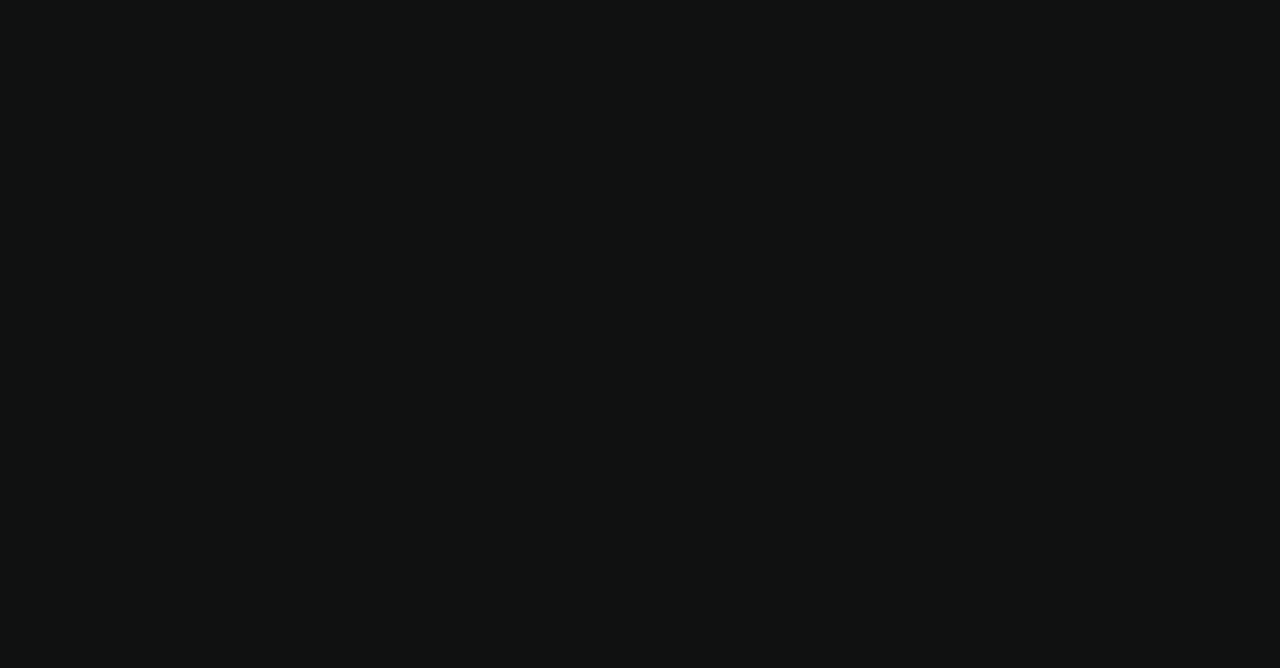
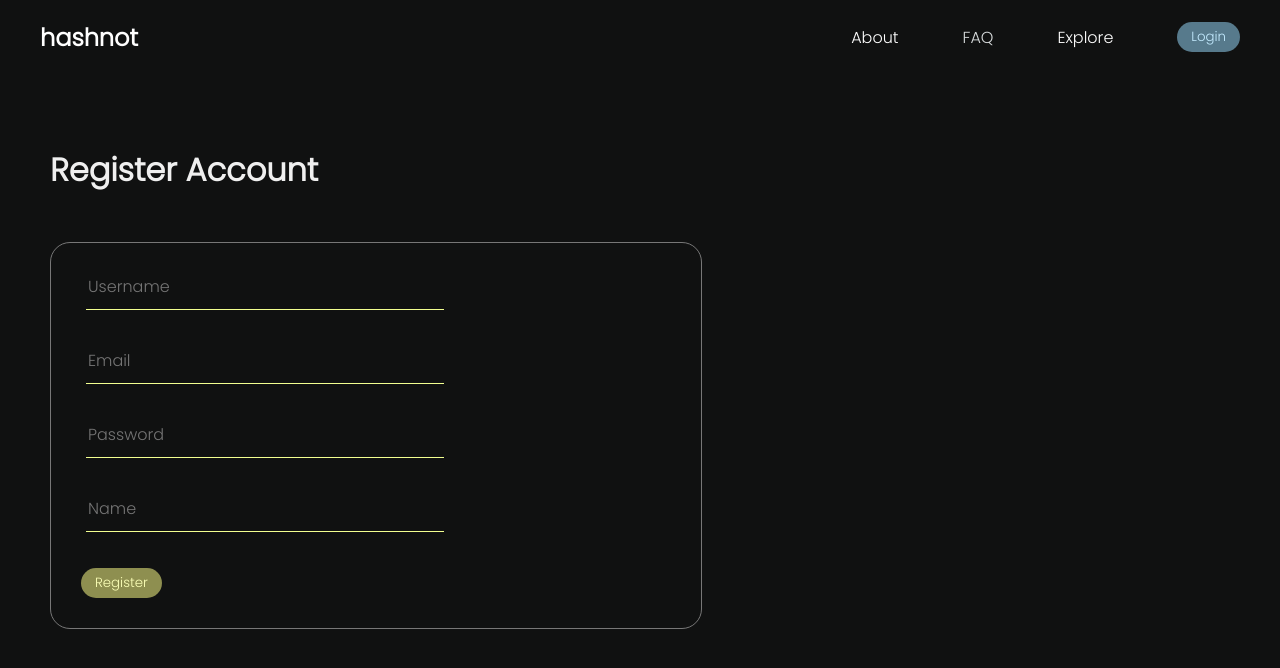
Before and after one commit to ag-wnl/hashnot, a React (Create React App) app: page /register in a window 1280 px wide. Before the commit this address had no page. Shown: the top 668 px of the page. Built offline with nearby package versions, Linux system fonts and the light colour scheme.

Commit message:
User authentication with backend

```diff
--- a/package.json
+++ b/package.json
@@ -4,11 +4,13 @@
   "private": true,
   "dependencies": {
     "@auth0/auth0-react": "^2.2.1",
+    "@auth0/auth0-spa-js": "^2.1.2",
     "@shopify/polaris": "^11.13.0",
     "@shopify/polaris-icons": "^7.8.1",
     "@testing-library/jest-dom": "^5.17.0",
     "@testing-library/react": "^13.4.0",
     "@testing-library/user-event": "^13.5.0",
+    "axios": "^1.5.0",
     "react": "^18.2.0",
     "react-dom": "^18.2.0",
     "react-icons": "^4.10.1",
--- a/src/App.css
+++ b/src/App.css
@@ -136,3 +136,24 @@
   display: flex;
   flex-direction: column;
 }
+
+
+.register-card {
+  margin-top: 3rem;
+  padding: 30px;
+  display: flex;
+  flex-direction: column;
+  justify-content: center;
+  align-items: flex-start;
+  gap: 2.3rem;
+  border: 1px solid rgb(119, 119, 119);
+  border-radius: 20px;
+  max-width: 50%;
+}
+
+.register-field {
+  display: flex;
+  padding-bottom: 10px;
+  border-bottom: 1px solid rgb(242, 255, 144);
+  width: 60%;
+}
--- a/src/App.js
+++ b/src/App.js
@@ -4,6 +4,8 @@ import Home from './pages/Home';
 import Account from './pages/Account';
 import About from './pages/About';
 import Explore from './pages/Explore';
+import Register from './pages/Register';
+import Login from './pages/Login';
 
 function App() {
   return (
@@ -16,6 +18,8 @@ function App() {
               <Route path='/about' element = {<About />} />
               <Route path='/account' element = {<Account />} />
               <Route path='/explore' element = {<Explore />} />
+              <Route path='/register' element = {<Register />} />
+              <Route path='/login' element = {<Login />} />
             </Routes>
           </BrowserRouter>
       </div>
--- /dev/null
+++ b/src/context/authContext.js
@@ -0,0 +1,28 @@
+import axios from "axios";
+import { createContext, useEffect, useState } from "react";
+
+export const AuthContext = createContext();
+
+export const AuthContextProvider = ({ children }) => {
+  const [currentUser, setCurrentUser] = useState(
+    JSON.parse(localStorage.getItem("user")) || null
+  );
+
+  const login = async (inputs) => {
+    const res = await axios.post("http://localhost:8800/api/auth/login", inputs, {
+      withCredentials: true,
+    });
+
+    setCurrentUser(res.data)
+  };
+
+  useEffect(() => {
+    localStorage.setItem("user", JSON.stringify(currentUser));
+  }, [currentUser]);
+
+  return (
+    <AuthContext.Provider value={{ currentUser, login }}>
+      {children}
+    </AuthContext.Provider>
+  );
+};
--- a/src/index.js
+++ b/src/index.js
@@ -3,18 +3,25 @@ import ReactDOM from 'react-dom/client';
 import './index.css';
 import App from './App';
 import { Auth0Provider } from '@auth0/auth0-react';
+import { AuthContextProvider } from "./context/authContext";
 
 
 
 const root = ReactDOM.createRoot(document.getElementById('root'));
 root.render(
-  <Auth0Provider
-      domain="dev-04wzgolmui7x1o88.us.auth0.com"
-      clientId="nB9iSelCY6IsFiw2Lb0bbz4fWS9ZzWWN"
-      authorizationParams={{
-        redirect_uri: window.location.origin
-      }}
-    >
+    <AuthContextProvider>
       <App />
-    </Auth0Provider>
+    </AuthContextProvider>
+
 );
+
+
+// <Auth0Provider
+// domain="dev-04wzgolmui7x1o88.us.auth0.com"
+// clientId="nB9iSelCY6IsFiw2Lb0bbz4fWS9ZzWWN"
+// authorizationParams={{
+//   redirect_uri: window.location.origin
+// }}
+// >
+// <App />
+// </Auth0Provider>
--- a/src/pages/Account.js
+++ b/src/pages/Account.js
@@ -1,15 +1,21 @@
-
+import React, { useEffect, useState } from "react";
+import axios from "axios";
 import '../App.css';
 import { useAuth0 } from "@auth0/auth0-react";
 import Navbar from '../components/Navbar';
 import '../components/component.css'
 
+
 function Account() {
 
-    const {loginWithRedirect, logout, user, isAuthenticated, isLoading } = useAuth0();
+    const {loginWithRedirect, logout, user, isAuthenticated, isLoading, getIdTokenClaims } = useAuth0();
+
+    //fetching user data from backend:
+
 
     return (
         <>
+
             <Navbar />
             <div class = 'account-head'>
                 <h1>Account</h1>
@@ -20,11 +26,13 @@ function Account() {
                         <img src={user.picture} alt={user.name} class = 'card-pfp' />
                         <span>{user.name}</span>
                         <span>{user.email}</span>
+                        <span>{user.nickname}</span>
                     </div>
                 </div>
                 <button
                     onClick={() => logout({ logoutParams: { returnTo: window.location.origin } })}
-                    class = 'login-btn'>Logout</button>
+                    class = 'login-btn'>Logout
+                </button>
 
             </div>
         </>
--- /dev/null
+++ b/src/pages/Login.js
@@ -0,0 +1,55 @@
+import Navbar from "../components/Navbar";
+import '../App.css';
+import { useContext, useState } from "react";
+import axios from "axios";
+import { AuthContext } from "../context/authContext";
+import { useNavigate } from "react-router-dom";
+
+function Login() {
+
+    const [inputs, setInputs] = useState({
+        username: "",
+        password: "",
+    });
+    const [err, setErr] = useState(null);
+
+    const navigate = useNavigate()
+
+    const handleChange = (e) => {
+        setInputs((prev) => ({ ...prev, [e.target.name]: e.target.value }));
+    };
+
+    const {login} = useContext(AuthContext);
+
+    const handleLogin = async (e) => {
+        e.preventDefault();
+
+        try{
+            await login(inputs);
+            navigate("/")
+        }catch(err) {
+            setErr(err.response.data);
+        }
+    }
+
+    return (
+        <>
+            <Navbar />
+            <div class = 'account-head'>
+                <h1>Login to your Account</h1>
+
+                <form class = 'register-card'>
+                        <input class='register-field' type="text" placeholder="Username" name="username" onChange={handleChange}/>
+
+                        <input class='register-field' type="password" placeholder="Password" name="password" onChange={handleChange}/>
+
+                        {/* {err && err} */}
+                        <button class="create-btn" onClick={handleLogin}>Login</button>
+                </form>
+
+            </div>
+        </>
+    )
+}
+
+export default Login;
--- /dev/null
+++ b/src/pages/Register.js
@@ -0,0 +1,52 @@
+import Navbar from "../components/Navbar";
+import '../App.css';
+import { useState } from "react";
+import axios from "axios";
+
+function Register() {
+
+    const [inputs, setInputs] = useState({
+        username: "",
+        email: "",
+        password: "",
+        name: "",
+    });
+    const [err, setErr] = useState(null);
+
+
+    const handleChange = (e) => {
+        setInputs((prev) => ({ ...prev, [e.target.name]: e.target.value }));
+    };
+
+    const handleClick = async e => {
+        e.preventDefault()
+
+        try{
+            await axios.post("http://localhost:8800/api/auth/register", inputs)
+        }catch(err){
+            setErr(err.response.data);
+        }
+
+    }
+
+    return (
+        <>
+            <Navbar />
+            <div class = 'account-head'>
+                <h1>Register Account</h1>
+
+                <form class = 'register-card'>
+                        <input class='register-field' type="text" placeholder="Username" name="username" onChange={handleChange}/>
+                        <input class='register-field' type="email" placeholder="Email" name="email" onChange={handleChange}/>
+                        <input class='register-field' type="password" placeholder="Password" name="password" onChange={handleChange}/>
+                        <input class='register-field' type="text" placeholder="Name" name="name" onChange={handleChange}/>
+                        {/* {err && err} */}
+                        <button class="create-btn" onClick={handleClick}>Register</button>
+                </form>
+
+            </div>
+        </>
+    )
+}
+
+export default Register;
```
Also changed, not shown: 1 other file (tests, documents, lock files or other folders).
